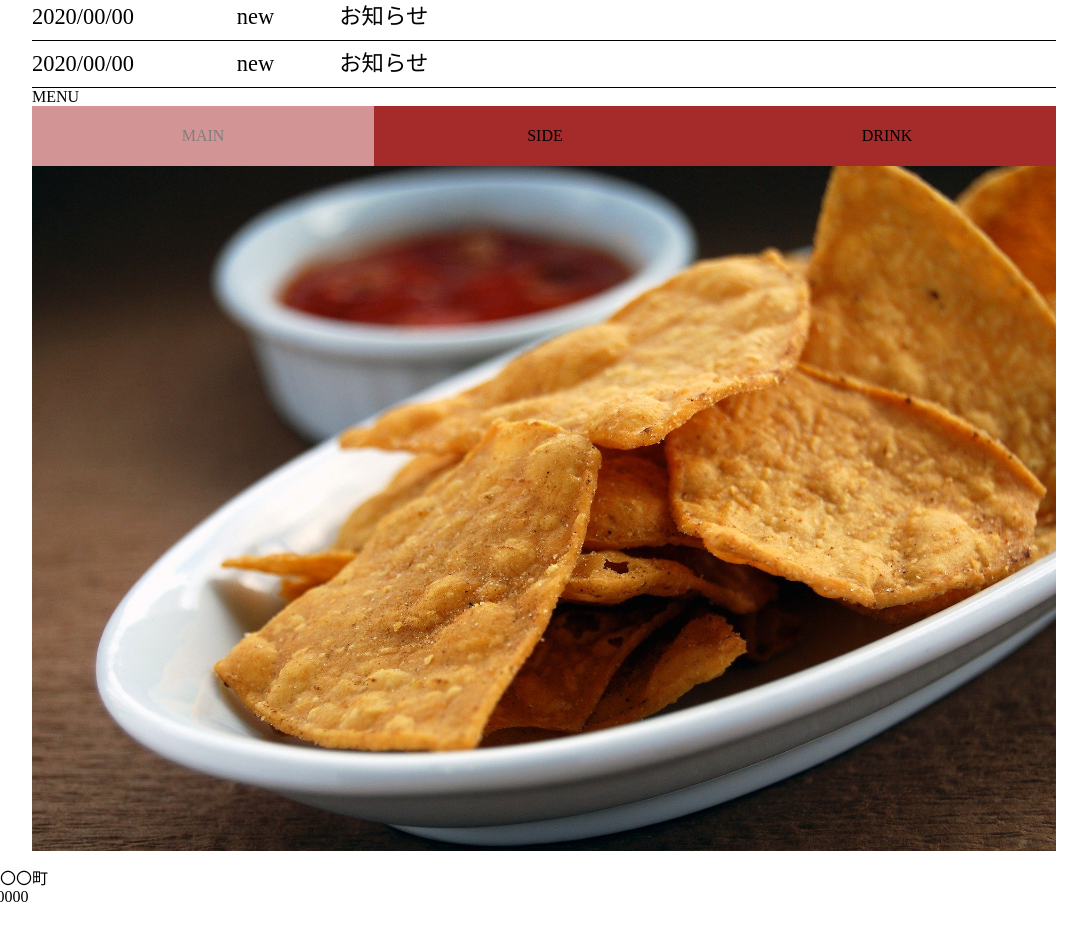
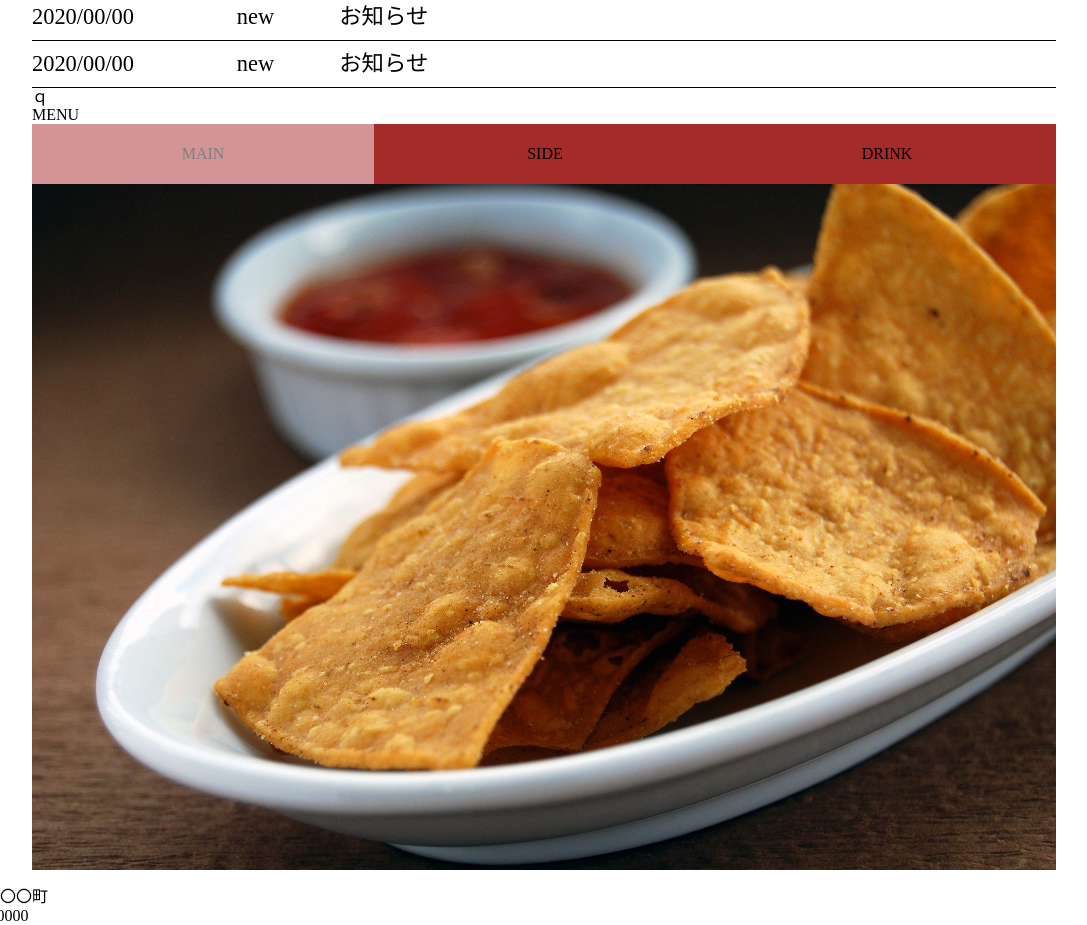
Before and after one commit to miyamo93/portfolio, a plain HTML site: page index.html in a window 1280 px wide. Shown: the part 872-1797 px from the top of the page, without its empty margins (96-1183 px from the left). Drawn offline with nearby package versions, Linux system fonts and the light colour scheme.

Commit message:
Update index.html

```diff
--- a/index.html
+++ b/index.html
@@ -100,7 +100,7 @@
 
         </div>
 
-        <div class="contents__menu">
+        <div class="contents__menu">ｑ
           <h2>MENU</h2>
           <div class="contents__menu--box">
             <ul class="sliderThumb">
```
